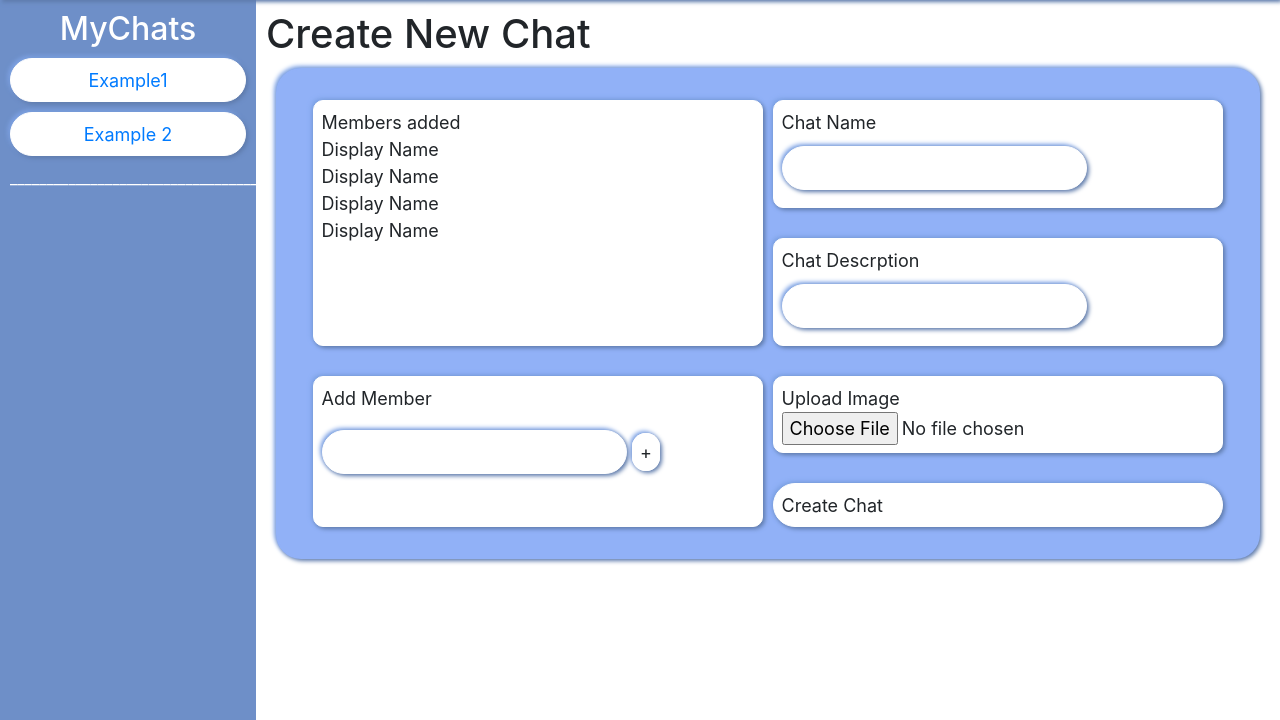
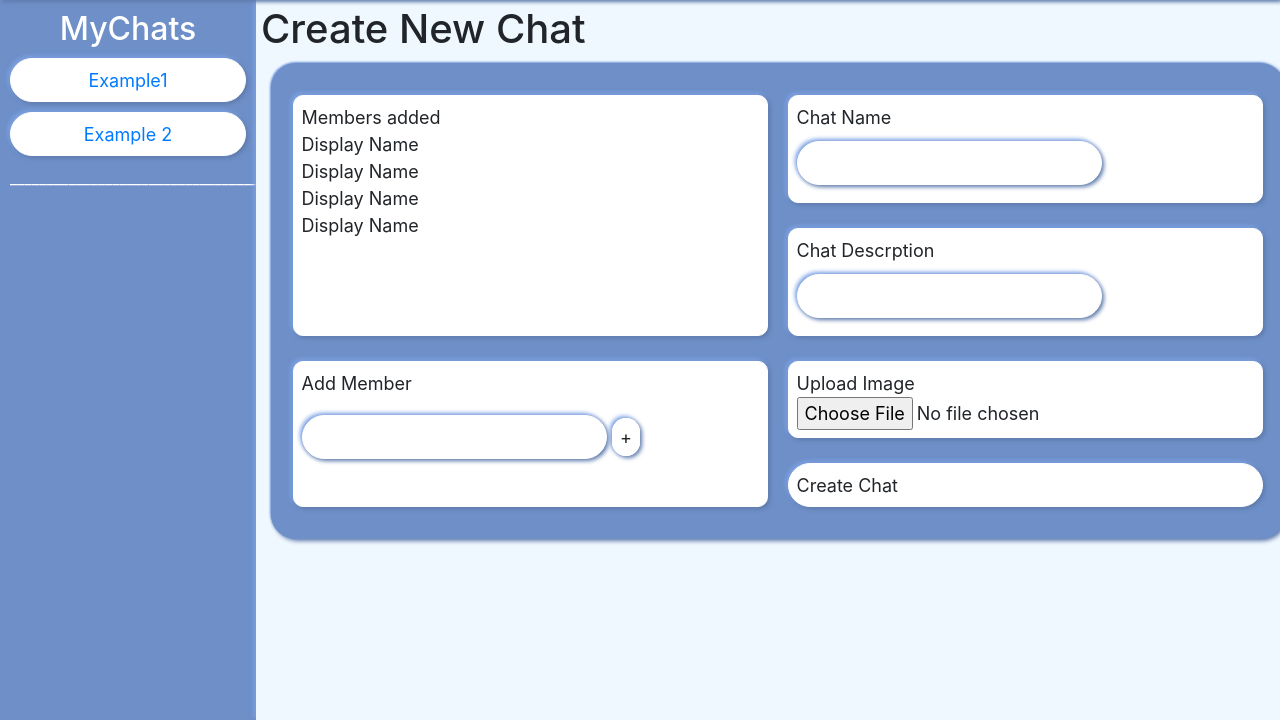
Before and after one commit to JoeJ1/WAD2_Group_Project, a Django app: page /chat/create/ in a window 1280 px wide. Shown: the part 80-800 px from the top of the page. Run offline with Django 3.2, Linux system fonts and the light colour scheme; some libraries are stand-ins or nearby versions.

Commit message:
rough template

```diff
--- a/static/styles/create.css
+++ b/static/styles/create.css
@@ -48,8 +48,11 @@ main{
 }
 
 .gird-child-createchat {
-    padding: 10px;
-    background-color: white;
+    padding: 5px;
+    background-color:aliceblue;
+
+    box-shadow:  2px 2px 4px var(--dark-shadow-col),
+    -2px -2px 4px var(--light-shadow-col);
 }
 
 
@@ -66,21 +69,28 @@ main{
     -2px -2px 4px var(--light-shadow-col);
 }
 
-.outer_box{
-    margin :10px;
-    padding:20px;
-    border:2px solid var(--main-col-light);
+/* .outer_box{
+    margin :5px;
+    padding:10px;
+    border:2px solid var(--main-col);
     border-radius: 25px;
     background-color:var(--main-col-light);
     box-shadow:  2px 2px 4px var(--dark-shadow-col),
     -2px -2px 4px var(--light-shadow-col);
-}
+} */
 
 .container {
+    margin :10px;
+    padding:20px;
+    border:2px solid var(--main-col);
+    border-radius: 25px;
+    background-color:var(--main-col);
+    box-shadow:  2px 2px 4px var(--dark-shadow-col),
+    -1px -1px 2px var(--light-shadow-col);
     display: grid;
     grid-template-columns: 1fr 1fr;
     grid-template-rows: 1fr 1fr;
-    gap: 10px 10px;
+    gap: 5px 20px;
     grid-auto-flow: row;
     grid-template-areas:
       "Memebers-added Chat-title"
--- a/templates/chat/CreateChat.html
+++ b/templates/chat/CreateChat.html
@@ -32,9 +32,6 @@
 </div>
     <div class="gird-child-createchat">
       <h1>Create New Chat</h1>
-
-    <div class = "outer_box">
-      <form>
       <div class="container">
         <div class="Memebers-added">Members added
           <ul style = "list-style-type: None;padding:0;margin:0">
@@ -62,9 +59,7 @@
           <input type="file" id="myFile" name="filename">
         </div>
         <div class = "urlbuttons">Create Chat</div>
-      </form>
     </div>
-  </div>
 
 </main>
 {% endblock %}
```
